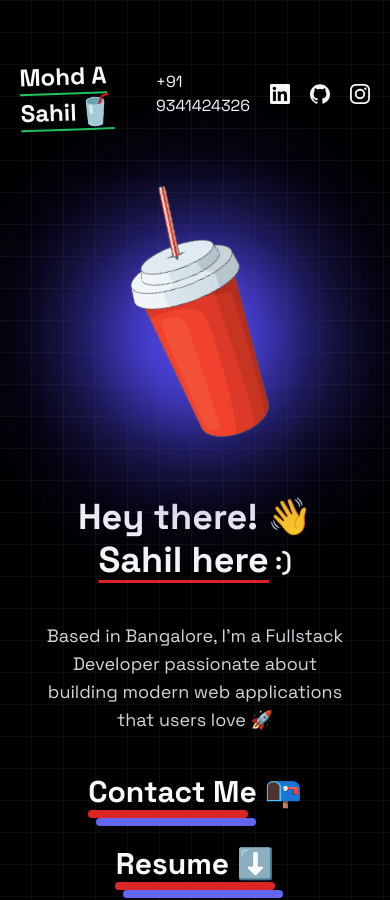
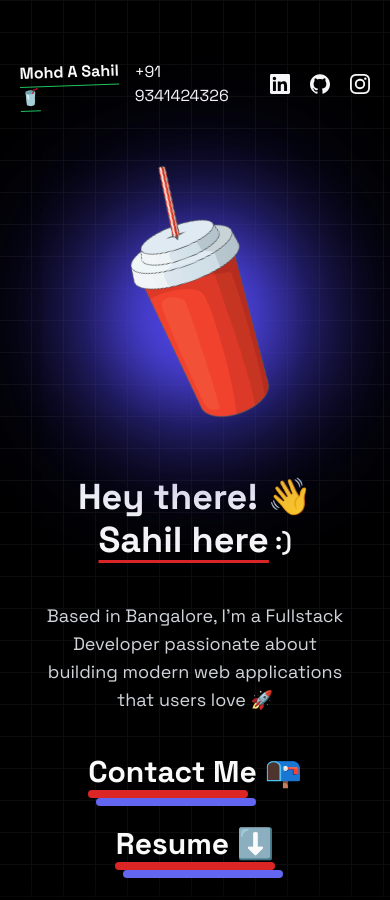
Before and after one commit to sahyll/portfolio, a Next.js app: page / in a window 390 px wide. Shown: the top 900 px of the page. Built offline with nearby package versions, Linux system fonts and the light colour scheme.

Commit message:
Fixed responsive design elements

```diff
--- a/app/(home)/components/Navbar.tsx
+++ b/app/(home)/components/Navbar.tsx
@@ -6,8 +6,8 @@ import { cn } from '@/lib/utils';
 const Navbar = ({className}: {className?:string}) => {
   return (
     <nav className={cn('py-10 flex justify-between items-center animate-move-down', className)}>
-        <h1 className='text-2xl font-bold underline underline-offset-8 decoration-green-500 -rotate-2'>Mohd A Sahil
-            <span className='text-3xl py-2 rotate-2'>
+        <h1 className='lg:text-2xl sm:text-sm font-bold underline underline-offset-8 decoration-green-500 -rotate-2'>Mohd A Sahil
+            <span className='lg:text-3xl sm:text-xl py-2 rotate-2'>
             🥤
             </span>
         </h1>
```
